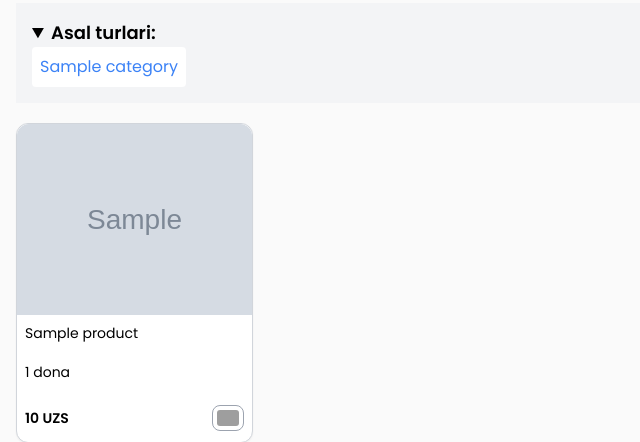
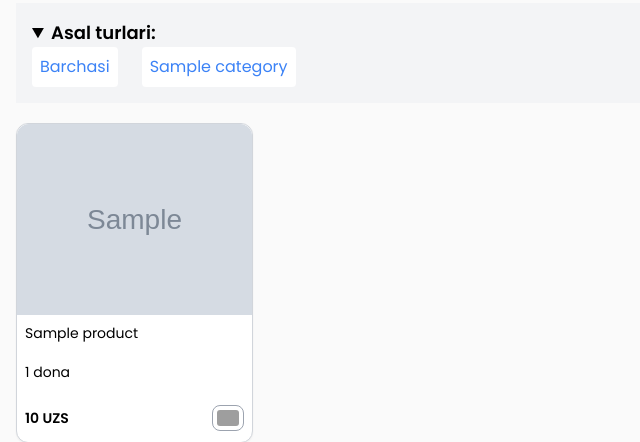
Before and after one commit to TOXIC-krot/al-asalDjango, a Django app: page /products/ in a window 1280 px wide, after a click on "Asal turlari:". Shown: the part 354-796 px from the top of the page, without its empty margins (0-640 px from the left). Run offline with Django 5.2, Linux system fonts and the light colour scheme; tables that the repository leaves empty hold one stand-in row (values such as "Sample post"); grey boxes marked "Sample" are stand-in pictures; some libraries are stand-ins or nearby versions; grey boxes are pictures that could not be loaded.

Commit message:
feat: all categories button

```diff
--- a/templates/products/product_list.html
+++ b/templates/products/product_list.html
@@ -12,6 +12,10 @@
         <details class="p-0">
             <summary class="text-lg font-semibold">Asal turlari:</summary>
             <ul class="flex flex-col gap-4 md:flex-row md:gap-6">
+
+                <li>
+                    <a href="{% url 'product_list' %}" class="block p-2 bg-white text-blue-500 rounded hover:bg-blue-100 transition-colors duration-300">Barchasi</a>
+                </li>
 
                 {% for category in categories %}
                     <li>
```
